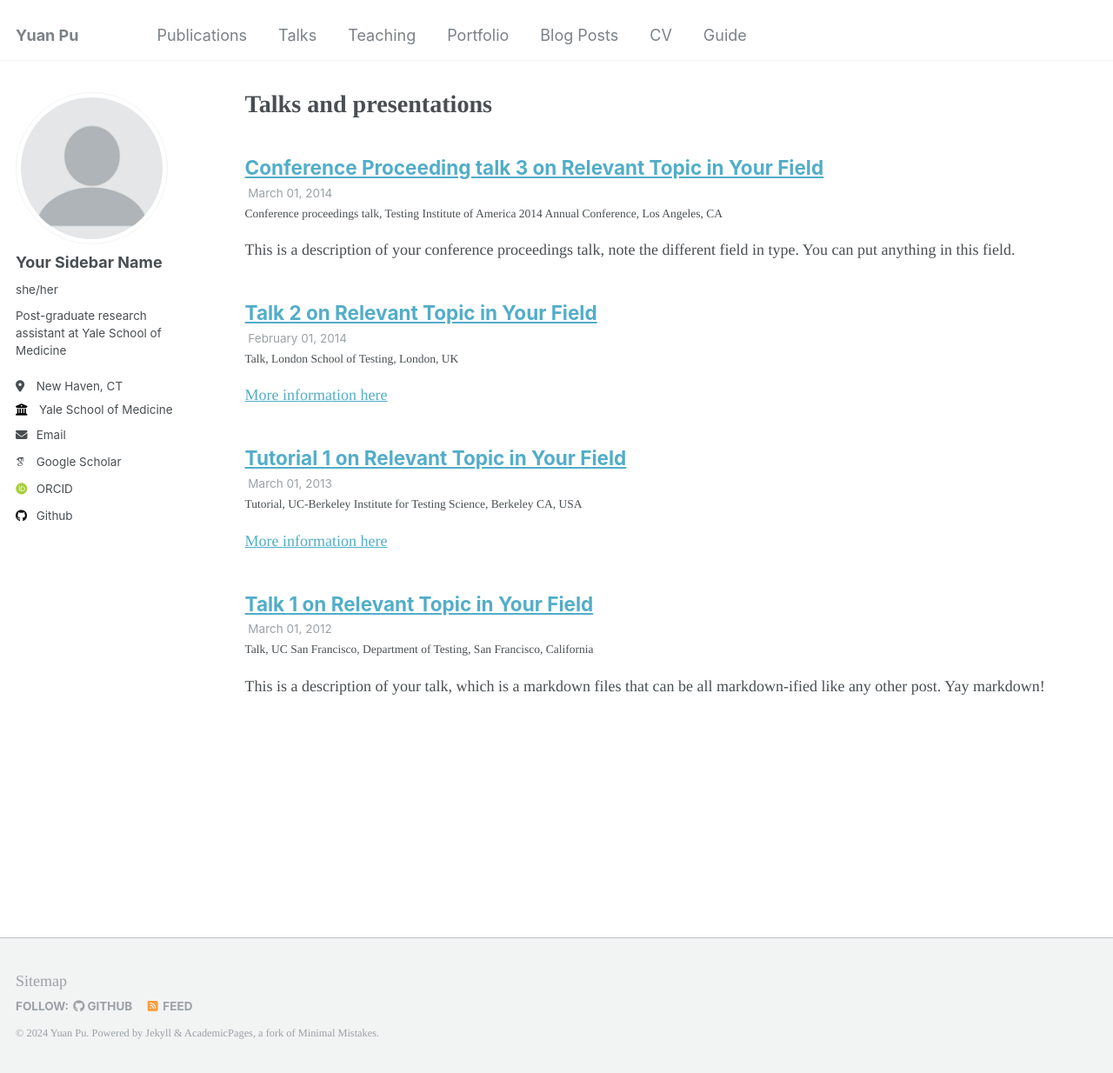
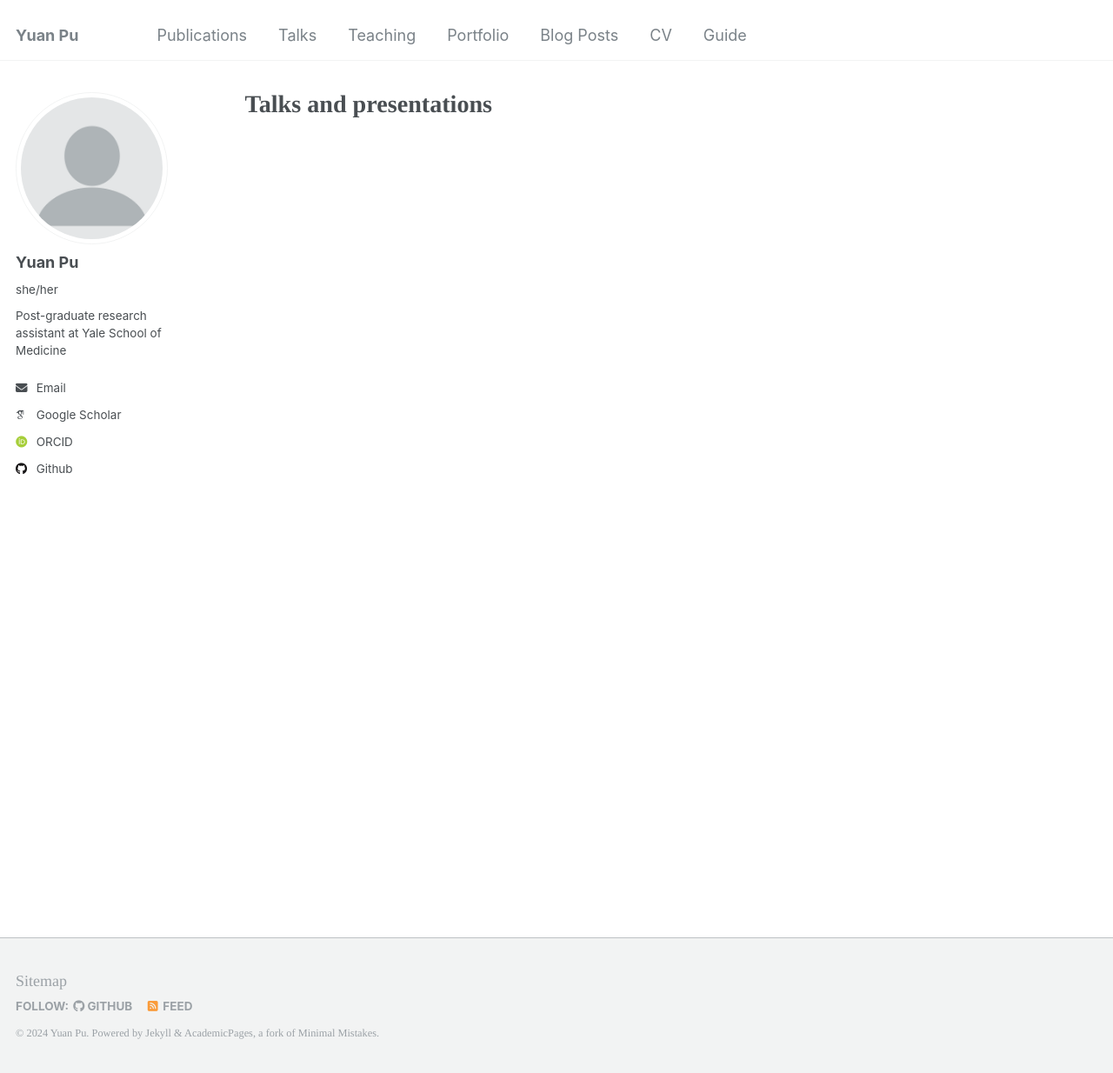
Before and after one commit to yuan-pu/yuan-pu_academicPages, a Jekyll site: the page built from _pages/talks.html, in a window 1280 px wide and 1234 px high. Shown: the whole window at 87% size. Built offline with Jekyll 4.4.1, drawn with Linux system fonts in a browser that asks for light colours; some web fonts are replaced; part of the change alters nothing that is shown.

Commit message:
config change tags

```diff
--- a/_config.yml
+++ b/_config.yml
@@ -22,11 +22,11 @@ repository               : "academicpages/academicpages.github.io"
 author:
   # Biographic information
   avatar           : "profile.png"
-  name             : "Your Sidebar Name"
+  name             : "Yuan Pu"
   pronouns         : "she/her" # example: "she/her"
   bio              : "Post-graduate research assistant at Yale School of Medicine"
-  location         : "New Haven, CT"
-  employer         : "Yale School of Medicine"
+  location         : # "New Haven, CT"
+  employer         : # "Yale School of Medicine"
   uri              : # URL
   email            : "yuan.pu@yale.com"
 
@@ -209,18 +209,21 @@ kramdown:
 
 # These settings control the types of collections used by the template
 collections:
-  teaching:
+  # teaching:
+  #   output: true
+  #   permalink: /:collection/:path/
+  education:
     output: true
     permalink: /:collection/:path/
   publications:
     output: true
     permalink: /:collection/:path/
-  portfolio:
-    output: true
-    permalink: /:collection/:path/
-  talks:
-    output: true
-    permalink: /:collection/:path/
+  # portfolio:
+  #   output: true
+  #   permalink: /:collection/:path/
+  # talks:
+  #   output: true
+  #   permalink: /:collection/:path/
 
 
 # These settings control how pages and collections are included in the site
@@ -243,10 +246,19 @@ defaults:
     values:
       layout: single
       author_profile: true
-  # _teaching
+  # # _teaching
+  # - scope:
+  #     path: ""
+  #     type: teaching
+  #   values:
+  #     layout: single
+  #     author_profile: true
+  #     share: true
+  #     comments: true
+  # _education
   - scope:
       path: ""
-      type: teaching
+      type: education
     values:
       layout: single
       author_profile: true
@@ -261,23 +273,23 @@ defaults:
       author_profile: true
       share: true
       comments: true
-  # _portfolio
-  - scope:
-      path: ""
-      type: portfolio
-    values:
-      layout: single
-      author_profile: true
-      share: true
-      comment: true
-  # _talks
-  - scope:
-      path: ""
-      type: talks
-    values:
-      layout: talk
-      author_profile: true
-      share: true
+  # # _portfolio
+  # - scope:
+  #     path: ""
+  #     type: portfolio
+  #   values:
+  #     layout: single
+  #     author_profile: true
+  #     share: true
+  #     comment: true
+  # # _talks
+  # - scope:
+  #     path: ""
+  #     type: talks
+  #   values:
+  #     layout: talk
+  #     author_profile: true
+  #     share: true
 
 
 # Sass/SCSS
```
